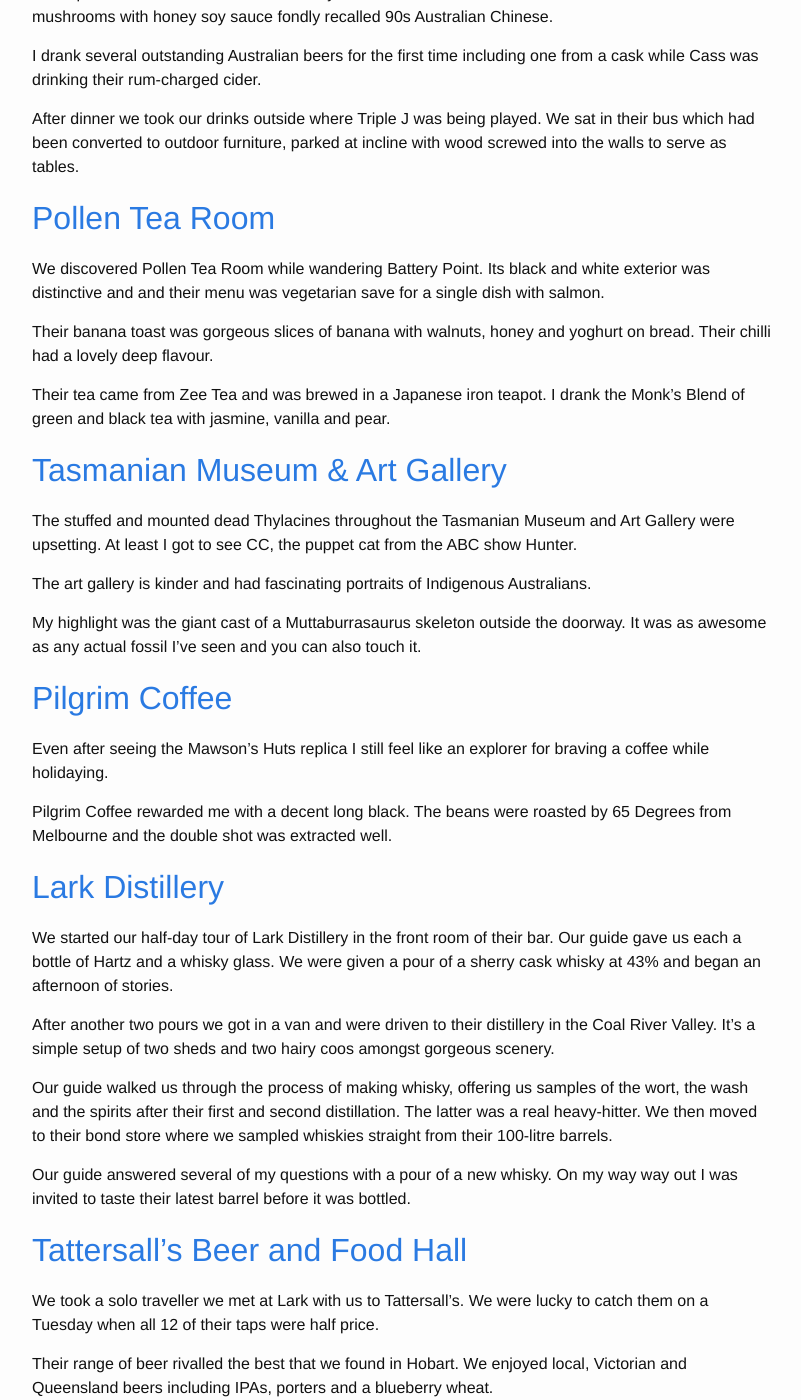
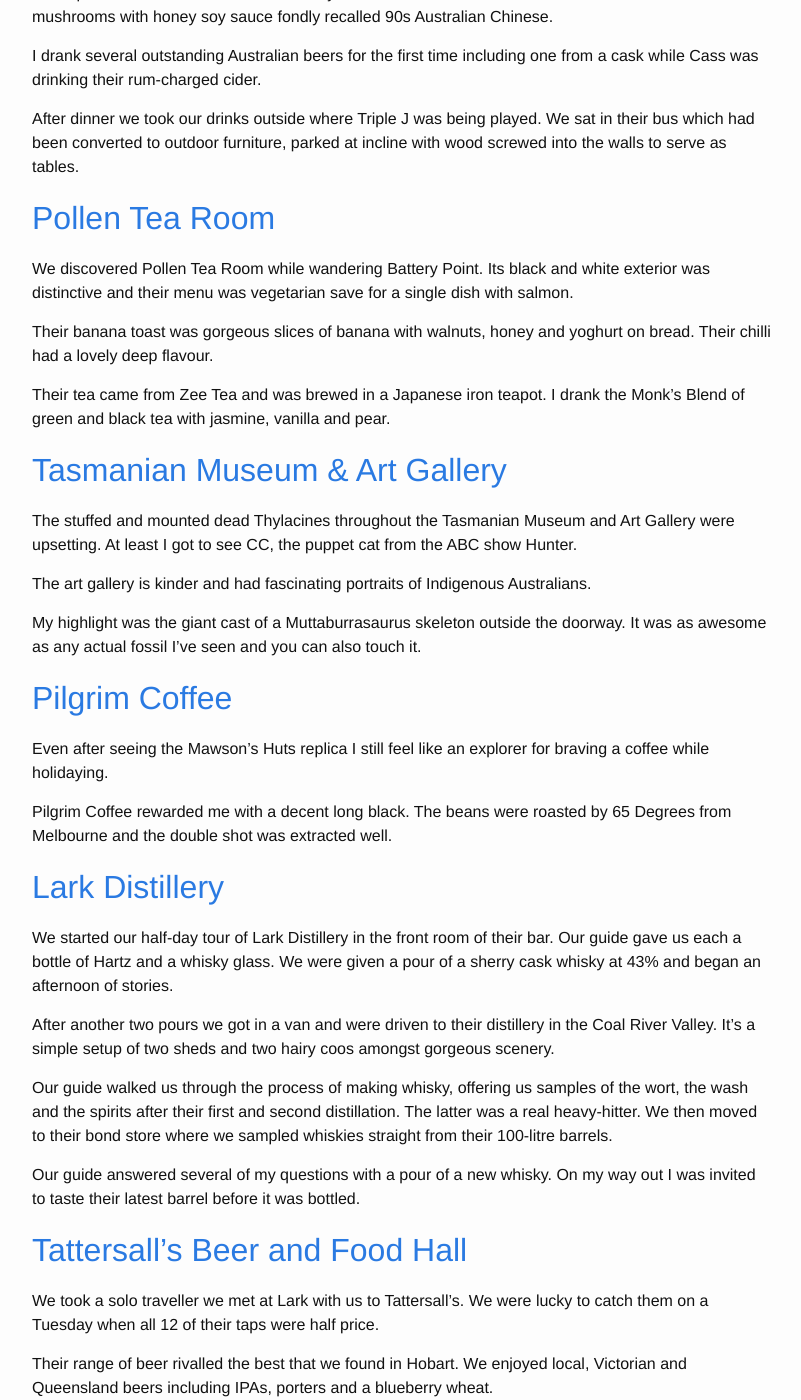
Before and after one commit to danmorrison/danmorrison.github.io, a Jekyll site: the page built from _posts/2015-06-07-hobart-2014.md, in a window 1280 px wide and 1400 px high, scrolled down 3192 px. Shown: the whole window, without its empty margins (238-1039 px from the left). Built offline with Jekyll 4.4.1, drawn with Linux system fonts in a browser that asks for light colours.

Commit message:
Fix spelling and grammar

```diff
--- a/_posts/2015-06-07-hobart-2014.md
+++ b/_posts/2015-06-07-hobart-2014.md
@@ -151,7 +151,7 @@
 ## [Pollen Tea Room](http://yelp.com/biz/pollen-tea-room-battery-point)
 
 We discovered Pollen Tea Room while wandering Battery Point.
-Its black and white exterior was distinctive and and their menu was vegetarian save for a single dish with salmon.
+Its black and white exterior was distinctive and their menu was vegetarian save for a single dish with salmon.
 
 Their banana toast was gorgeous slices of banana with walnuts, honey and yoghurt on bread.
 Their chilli had a lovely deep flavour.
@@ -190,7 +190,7 @@
 We then moved to their bond store where we sampled whiskies straight from their 100-litre barrels.
 
 Our guide answered several of my questions with a pour of a new whisky.
-On my way way out I was invited to taste their latest barrel before it was bottled.
+On my way out I was invited to taste their latest barrel before it was bottled.
 
 ## [Tattersall's Beer and Food Hall](http://yelp.com/biz/tattersalls-beer-and-food-hall-hobart)
 
```
Also changed, not shown: _posts/2015-03-03-values.md (+1 -1 lines), _posts/2015-05-01-melbourne-2014-10.md (+1 -1 lines).
